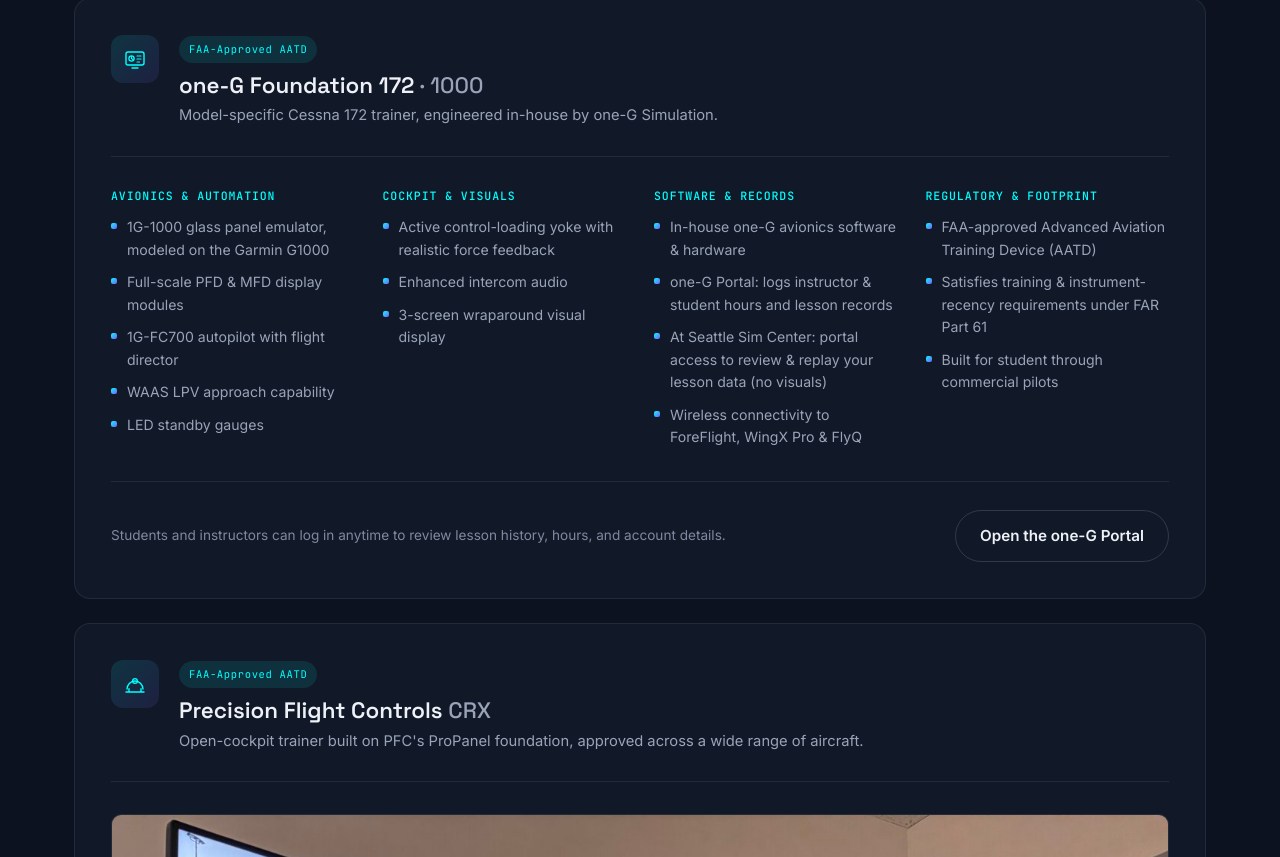
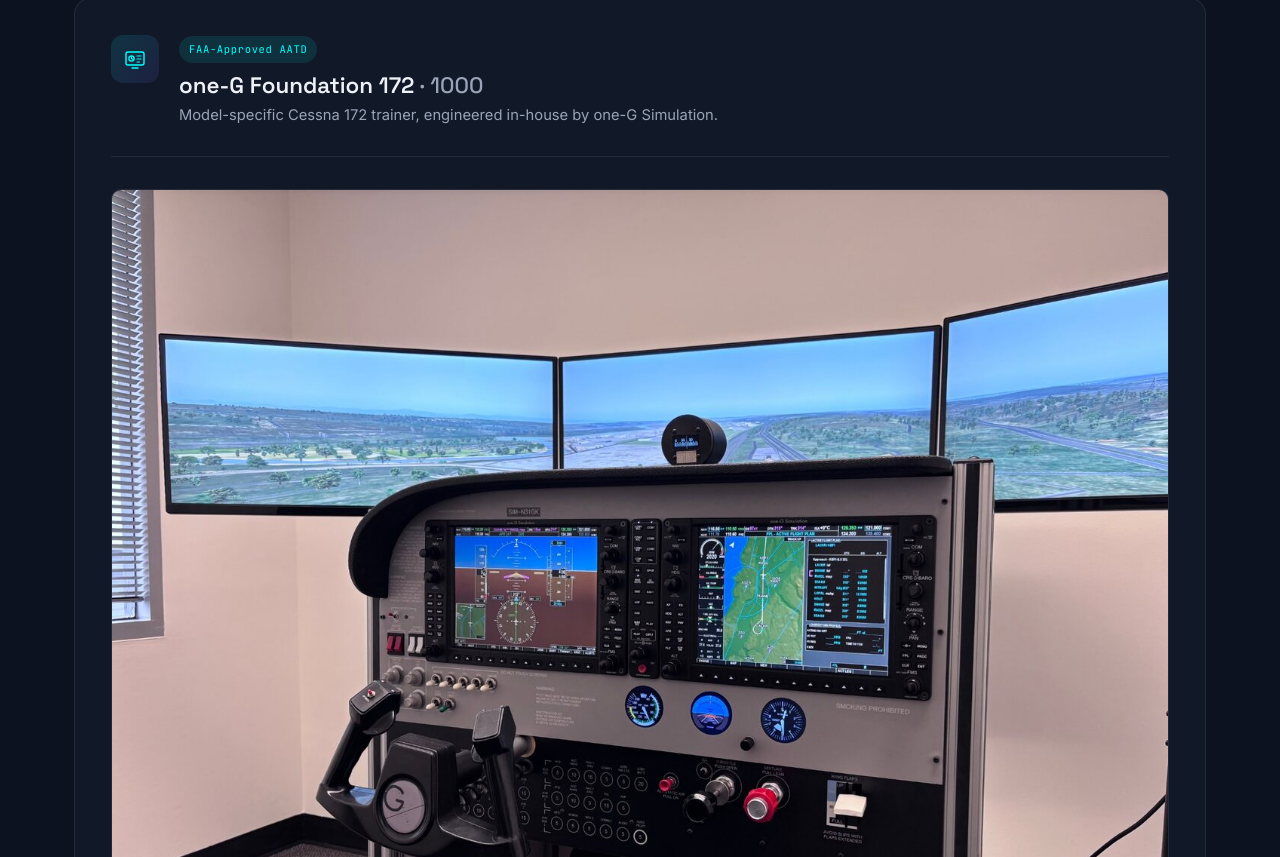
Before and after one commit to teacup33q/SSC, a plain HTML site: page index.html in a window 1280 px wide. Shown: the part 2383-3240 px from the top of the page. Drawn offline with Linux system fonts and the light colour scheme.

Commit message:
Add Foundation 172 cockpit photo to the deep-dive spec panel
Real photo of the one-G Foundation 172 at Seattle Sim Center, showing
the dual G1000-style displays and 3-screen wraparound visual display.
Placed in the same spot as the CRX photo, between the panel header
and the spec grid. Resized/compressed from 2000x1500 to 1400x1050.

Co-Authored-By: Claude Sonnet 5 <noreply@anthropic.com>
Claude-Session: https://claude.ai/code/session_01EuU55WG32MjzNgPHxU1zwf

```diff
--- a/index.html
+++ b/index.html
@@ -223,6 +223,10 @@
             <h3>one-G Foundation 172 <span class="sim-model">&middot; 1000</span></h3>
             <p class="sim-tagline">Model-specific Cessna 172 trainer, engineered in-house by one-G Simulation.</p>
           </div>
+        </div>
+
+        <div class="deepdive-media">
+          <img src="images/foundation172-cockpit.jpg" alt="one-G Foundation 172 cockpit at Seattle Sim Center, with dual G1000-style displays and wraparound visual display" loading="lazy" width="1400" height="1050" />
         </div>
 
         <div class="deepdive-specs">
```
Also changed, not shown: images/foundation172-cockpit.jpg (added).
